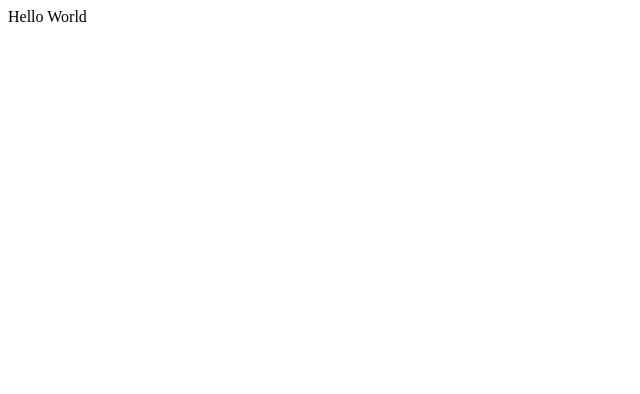
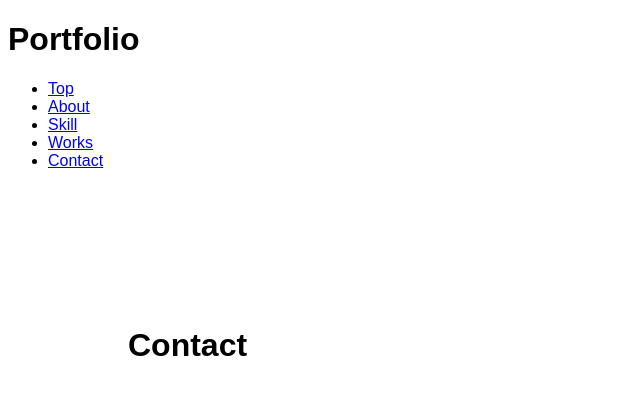
Before and after one commit to ryunosuke0922/ladybug, a React (Create React App) app: page /contact in a window 1280 px wide. Shown: the top 394 px of the page, without its empty margins (0-640 px from the left). Built offline with nearby package versions, Linux system fonts and the light colour scheme.

Commit message:
Headerを追加

```diff
--- /dev/null
+++ b/src/App.css
@@ -0,0 +1,4 @@
+.App {
+  flex: auto;
+  font-family: sans-serif;
+}
--- a/src/App.js
+++ b/src/App.js
@@ -1,7 +1,15 @@
-import React from "react";
+import React, { Component } from "react";
+import "./App.css";
+import Header from "./components/Header/Header";
 
-function App() {
-  return <div>Hello World</div>;
+class App extends Component {
+  render() {
+    return (
+      <div className="App">
+        <Header />
+      </div>
+    );
+  }
 }
 
 export default App;
--- /dev/null
+++ b/src/components/Header/Header.js
@@ -0,0 +1,71 @@
+import React from "react";
+import { BrowserRouter as Router, Link, Route, Switch } from "react-router-dom";
+
+const Top = () => (
+  <div>
+    <h1>Top</h1>
+  </div>
+);
+
+const About = () => (
+  <div>
+    <h1>About</h1>
+  </div>
+);
+
+const Skill = () => (
+  <div>
+    <h1>Skill</h1>
+  </div>
+);
+
+const Works = () => (
+  <div>
+    <h1>Works</h1>
+  </div>
+);
+
+const Contact = () => (
+  <div>
+    <h1>Contact</h1>
+  </div>
+);
+
+const Header = () => {
+  return (
+    <Router>
+      <div>
+        <h1>Portfolio</h1>
+        <ul>
+          <li>
+            <Link to="/">Top</Link>
+          </li>
+          <li>
+            <Link to="/about">About</Link>
+          </li>
+          <li>
+            <Link to="/skill">Skill</Link>
+          </li>
+          <li>
+            <Link to="/works">Works</Link>
+          </li>
+          <li>
+            <Link to="/contact">Contact</Link>
+          </li>
+        </ul>
+      </div>
+      <div style={{ padding: "120px" }}>
+        <Switch>
+          <Route path="/" exact component={Top} />
+          <Route path="/about" exact component={About} />
+          <Route path="/skill" exact component={Skill} />
+          <Route path="/works" exact component={Works} />
+          <Route path="/contact" exact component={Contact} />
+          <Route exact component={Top} />
+        </Switch>
+      </div>
+    </Router>
+  );
+};
+
+export default Header;
```
